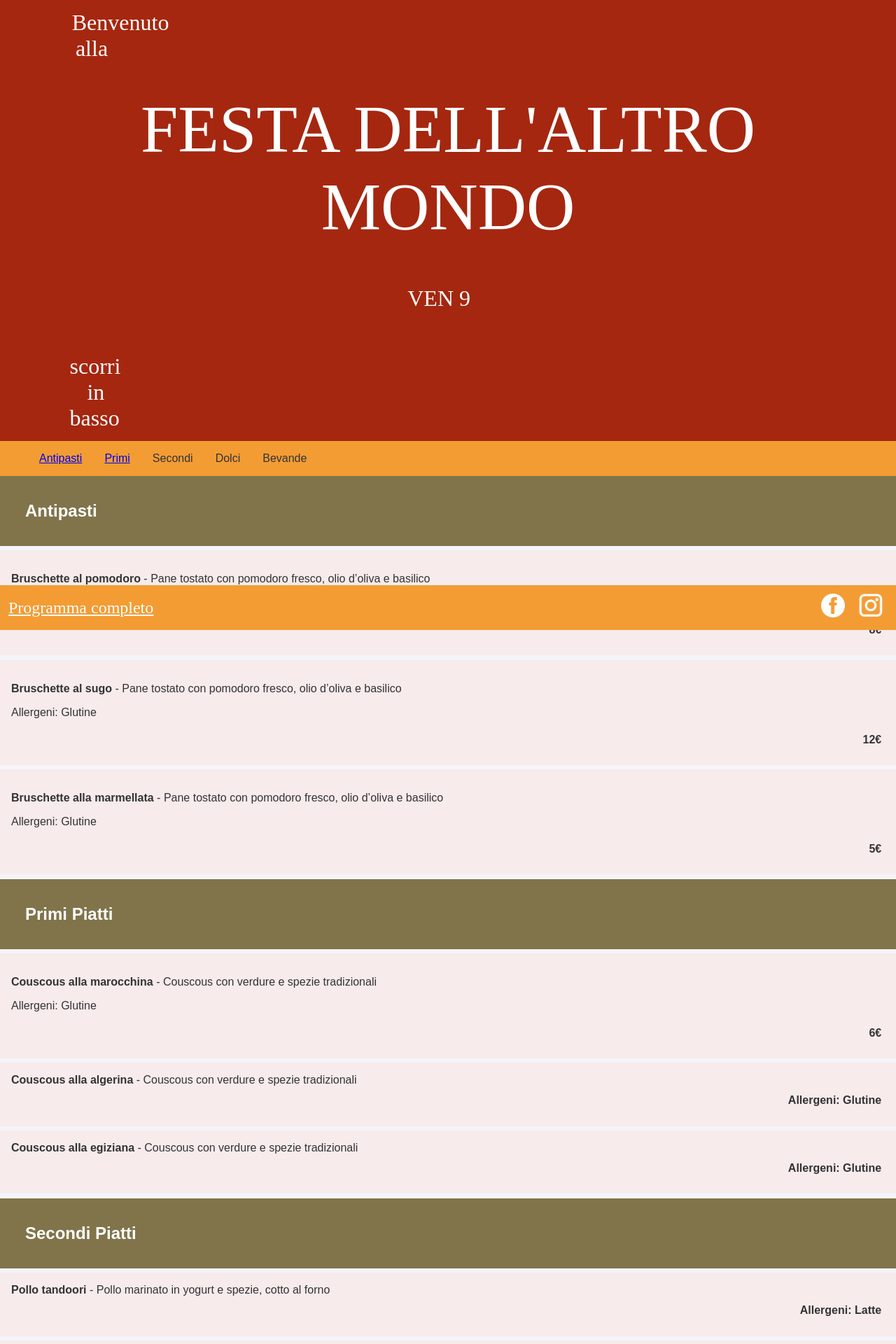
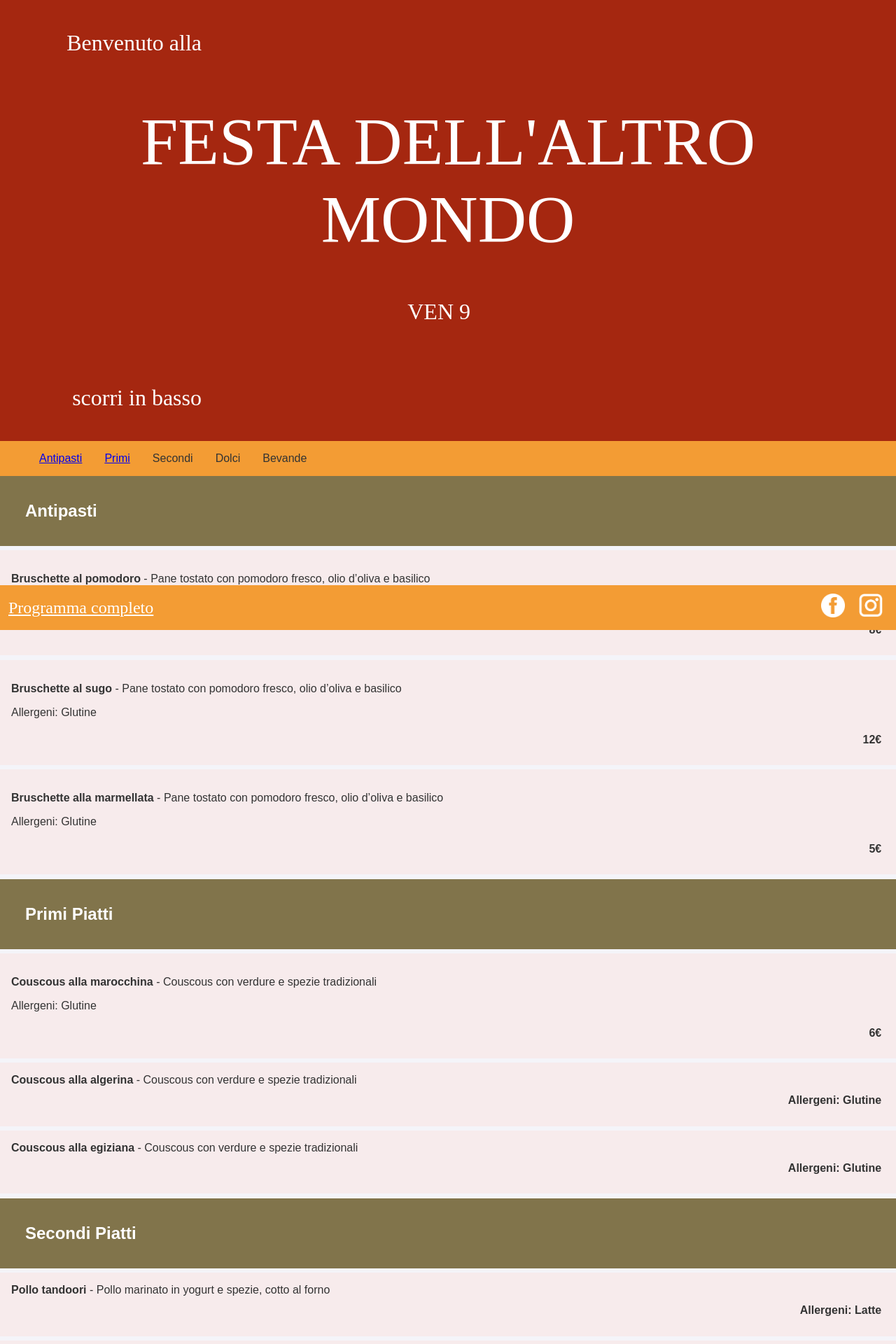
Before and after one commit to isottipietro/menu-altro-mondo, a Jekyll site: the page built from index.md, in a window 1280 px wide. Shown: the top 1920 px of the page at 70% size. Built offline with Jekyll 4.4.1, drawn with Linux system fonts in a browser that asks for light colours; some web fonts are replaced.

Commit message:
some changes

```diff
--- a/_layouts/home.html
+++ b/_layouts/home.html
@@ -8,15 +8,15 @@
 </head>
 <body>
     <header>
-      <div>
-        <p class="disappear">Benvenuto alla</p>
+      <div class="disappear">
+        <p>Benvenuto alla</p>
       </div>
       <div id="title">
         <h1 id="logo">{{ site.title }}</h1>
         <p id="data" class="shrink">{{ page.title }}</p>
       </div>
-      <div>
-        <p class="disappear"> scorri in basso</p>
+      <div class="disappear">
+        <p> scorri in basso</p>
       </div>
     </header>
     <menu>
```
